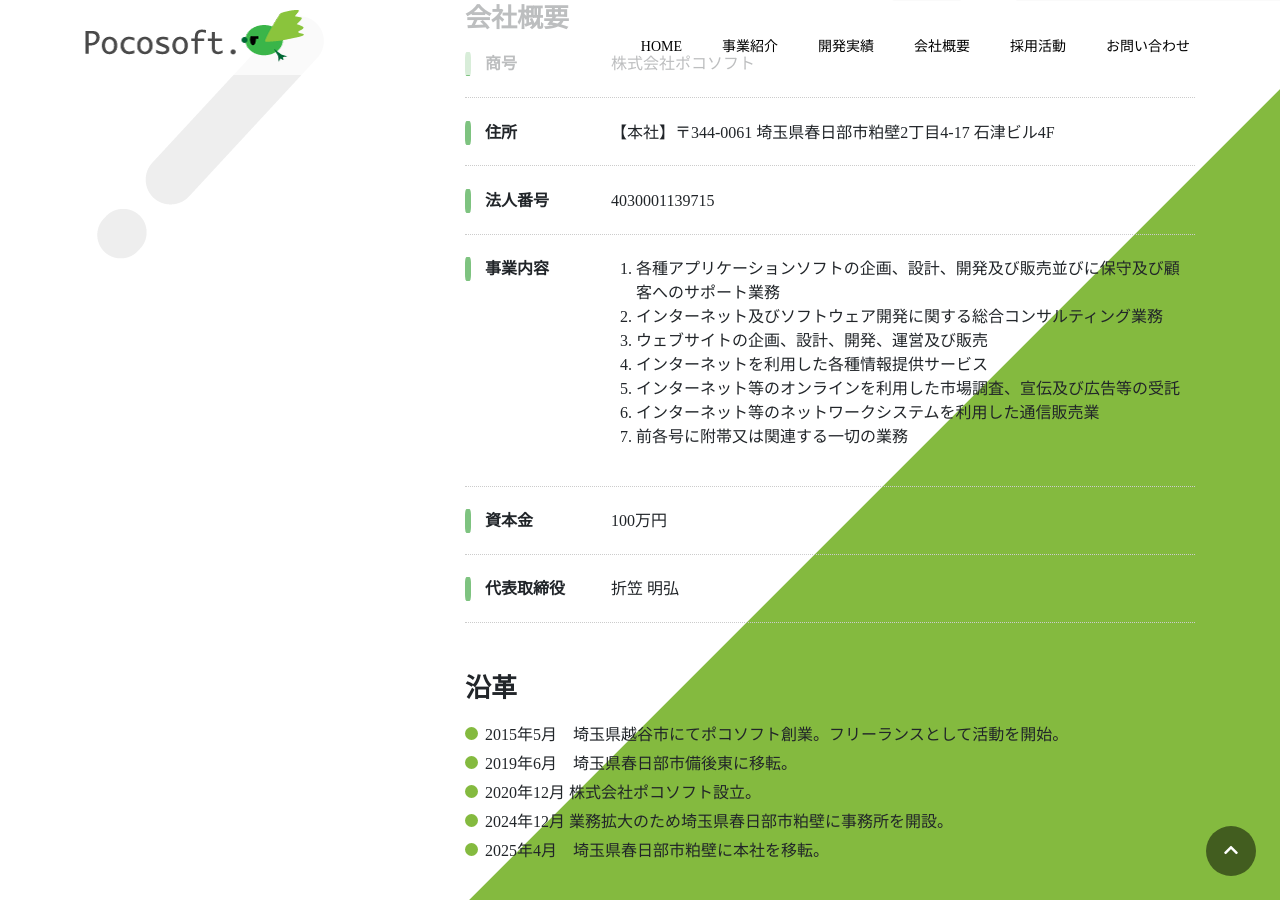
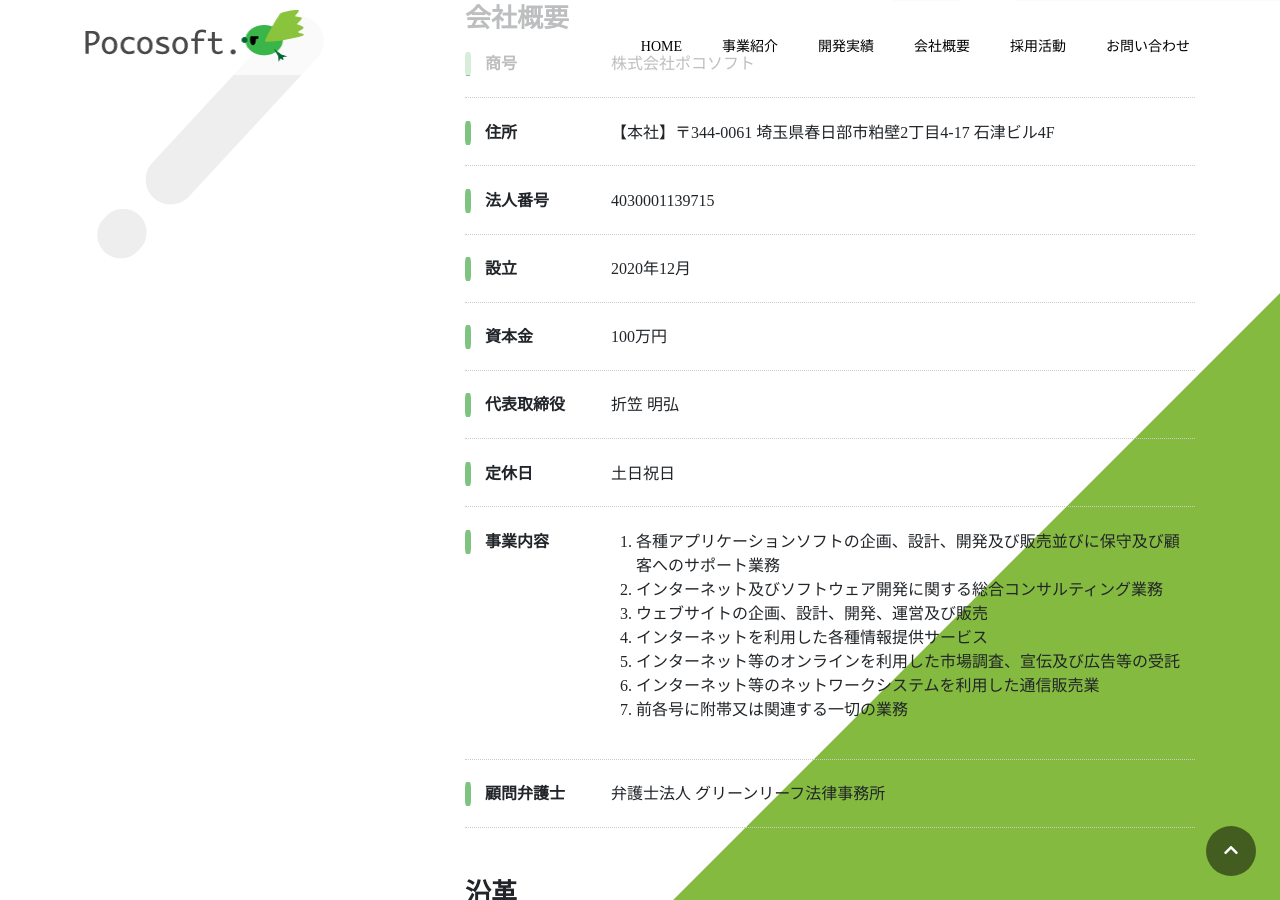
Before and after one commit to pocosoft/pocosoft.github.io, a Jekyll site: the page built from company.md, in a window 1280 px wide and 900 px high, scrolled down 436 px. Built offline with Jekyll 4.4.1, drawn with Linux system fonts in a browser that asks for light colours; nearby versions of some CDN libraries.

Commit message:
会社概要の変更

```diff
--- a/_layouts/company.html
+++ b/_layouts/company.html
@@ -33,6 +33,22 @@
             <dd>4030001139715</dd>
           </dl>
           <dl>
+            <dt>設立</dt>
+            <dd>2020年12月</dd>
+          </dl>
+          <dl>
+            <dl>
+              <dt>資本金</dt>
+              <dd>100万円</dd>
+            </dl>
+            <dl>
+              <dt>代表取締役</dt>
+              <dd>折笠 明弘</dd>
+            </dl>
+            <dl>
+              <dt>定休日</dt>
+              <dd>土日祝日</dd>
+            </dl>
             <dt>事業内容</dt>
             <dd>
               <ol>
@@ -47,12 +63,8 @@
             </dd>
           </dl>
           <dl>
-            <dt>資本金</dt>
-            <dd>100万円</dd>
-          </dl>
-          <dl>
-            <dt>代表取締役</dt>
-            <dd>折笠 明弘</dd>
+            <dt>顧問弁護士</dt>
+            <dd>弁護士法人 グリーンリーフ法律事務所</dd>
           </dl>
         </div>
         <h3>沿革</h3>
```
